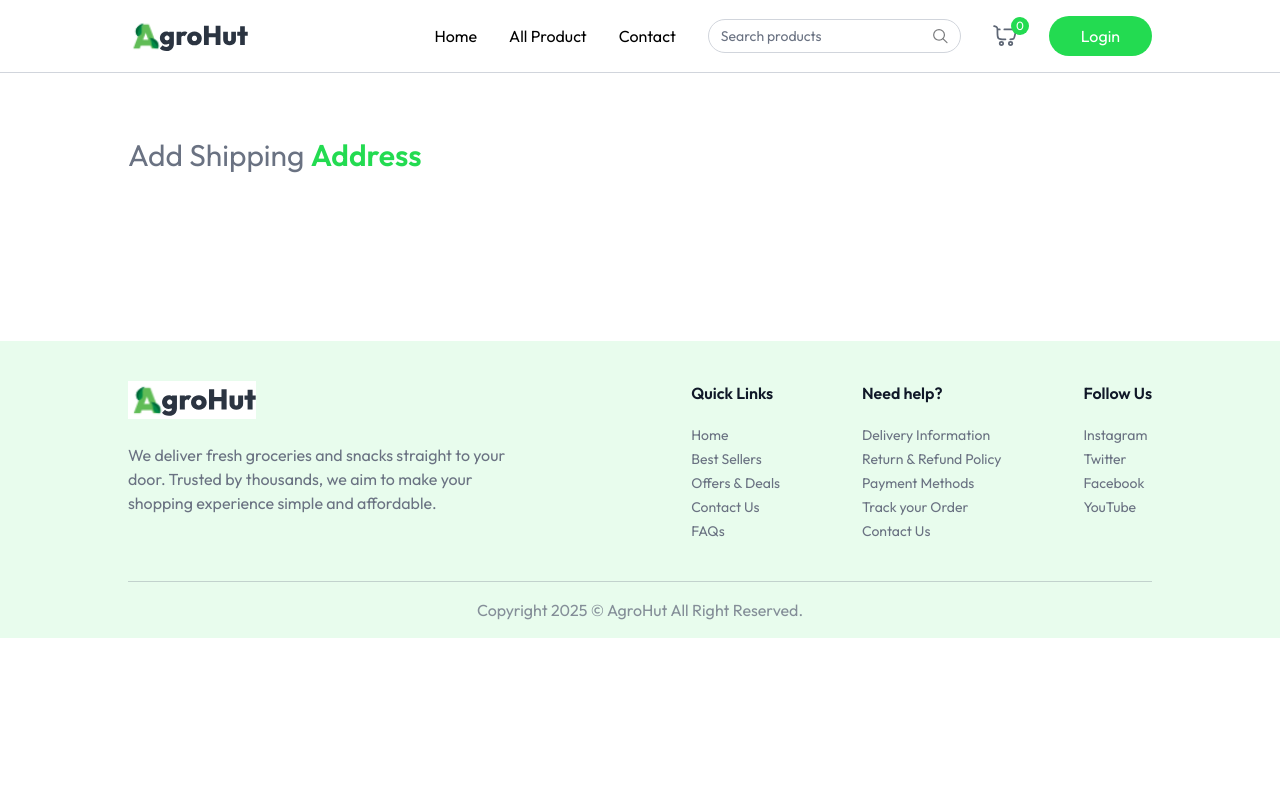
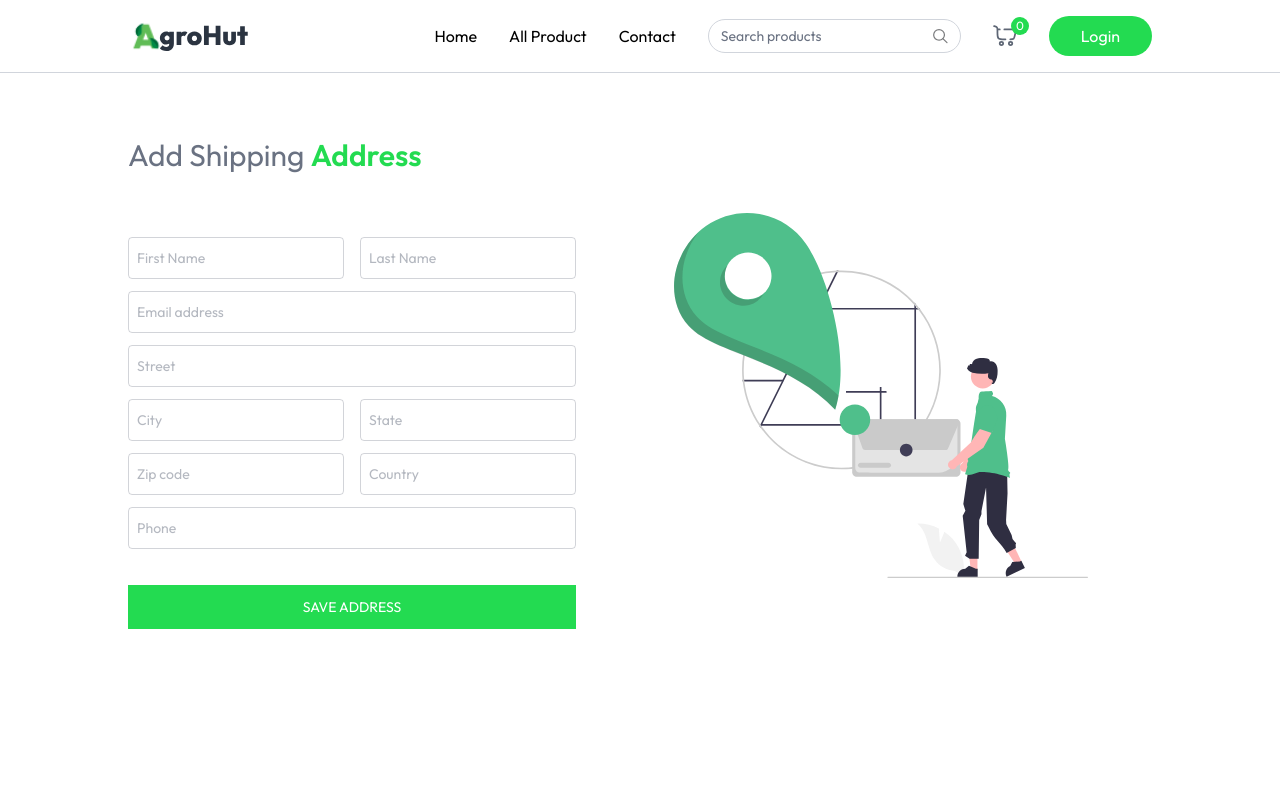
Before and after one commit to muhammad-naimul-hoque/agrohut-main, a React (Vite) app: page /add-address in a window 1280 px wide. Shown: the top 800 px of the page. Built offline with nearby package versions, Linux system fonts and the light colour scheme.

Commit message:
add address page content is added

```diff
--- a/src/assets/assets.js
+++ b/src/assets/assets.js
@@ -786,14 +786,14 @@ export const dummyAddress = [
   {
     _id: "67b5b9e54ea97f71bbc196a0",
     userId: "67b5880e4d09769c5ca61644",
-    firstName: "Great",
-    lastName: "Stack",
-    email: "user.greatstack@gmail.com",
-    street: "Street 123",
-    city: "Main City",
-    state: "New State",
+    firstName: "Agro",
+    lastName: "Hut",
+    email: "user.agrohut@gmail.com",
+    street: "AgroHut farm area",
+    city: "Chattogram",
+    state: "Chattogram",
     zipcode: 123456,
-    country: "IN",
+    country: "BD",
     phone: "1234567890",
   },
 ];
--- a/src/pages/AddAddress.jsx
+++ b/src/pages/AddAddress.jsx
@@ -1,11 +1,136 @@
-import React from "react";
+import React, { useState } from "react";
+import { assets } from "../assets/assets";
+
+//input field component
+const InputField = ({ type, placeholder, handleChange, name, address }) => (
+  <input
+    className="w-full px-2 py-2.5 border border-gray-500/30 rounded outline-none text-gray-500 focus:border-primary transition"
+    type={type}
+    placeholder={placeholder}
+    onChange={handleChange}
+    name={name}
+    value={address[name]}
+    required
+  />
+);
 
 const AddAddress = () => {
+  const [address, setAddress] = useState({
+    firstName: "",
+    lastName: "",
+    email: "",
+    street: "",
+    city: "",
+    state: "",
+    zipcode: "",
+    country: "",
+    phone: "",
+  });
+
+  const onSubmitHandler = async (e) => {
+    e.preventDefault();
+  };
+
+  const handleChange = (e) => {
+    const { name, value } = e.target();
+
+    setAddress((prevAddress) => ({
+      ...prevAddress,
+      [name]: value,
+    }));
+  };
+
   return (
     <div className="mt-16 pb-16">
       <p className="text-2xl md:text-3xl  text-gray-500">
         Add Shipping <span className="font-semibold text-primary">Address</span>
       </p>
+      <div className="flex flex-col-reverse md:flex-row justify-between mt-10">
+        <div className="flex-1 max-w-md">
+          <form onSubmit={onSubmitHandler()} className="space-y-3 mt-6 text-sm">
+            <div className="grid grid-cols-2 gap-4">
+              <InputField
+                handleChange={handleChange}
+                address={address}
+                name="firstName"
+                type="text"
+                placeholder="First Name"
+              />
+              <InputField
+                handleChange={handleChange}
+                address={address}
+                name="lastName"
+                type="text"
+                placeholder="Last Name"
+              />
+            </div>
+
+            <InputField
+              handleChange={handleChange}
+              address={address}
+              name="email"
+              type="email"
+              placeholder="Email address"
+            />
+            <InputField
+              handleChange={handleChange}
+              address={address}
+              name="street"
+              type="text"
+              placeholder="Street"
+            />
+
+            <div className="grid grid-cols-2 gap-4">
+              <InputField
+                handleChange={handleChange}
+                address={address}
+                name="city"
+                type="text"
+                placeholder="City"
+              />
+              <InputField
+                handleChange={handleChange}
+                address={address}
+                name="state"
+                type="text"
+                placeholder="State"
+              />
+            </div>
+
+            <div className="grid grid-cols-2 gap-4">
+              <InputField
+                handleChange={handleChange}
+                address={address}
+                name="zipcode"
+                type="number"
+                placeholder="Zip code"
+              />
+              <InputField
+                handleChange={handleChange}
+                address={address}
+                name="country"
+                type="text"
+                placeholder="Country"
+              />
+            </div>
+
+            <InputField
+              handleChange={handleChange}
+              address={address}
+              name="phone"
+              type="number"
+              placeholder="Phone"
+            />
+
+            <button className="w-full mt-6 bg-primary text-white py-3 hover:bg-primary-dull transition cursor-pointer uppercase">
+              Save address
+            </button>
+          </form>
+        </div>
+        <div className="md:mr-16 mb-16 md:mt-0">
+          <img src={assets.add_address_iamge} alt="" />
+        </div>
+      </div>
     </div>
   );
 };
```
